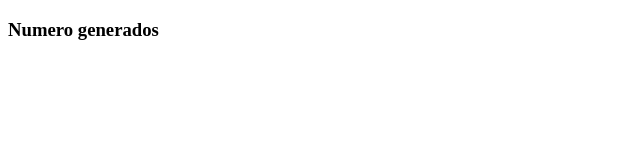
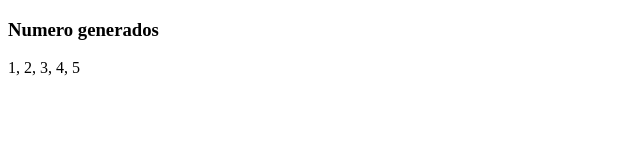
Before and after one commit to DevJohanAdrian/angular-boilerplate-examples, an Angular app: page /range in a window 1280 px wide. Shown: the top 160 px of the page, without its empty margins (0-640 px from the left). Built offline with nearby package versions, Linux system fonts and the light colour scheme.

Commit message:
feat: range operatorrxjs

```diff
--- a/src/app/examples/rxjs/operators/range/range.component.ts
+++ b/src/app/examples/rxjs/operators/range/range.component.ts
@@ -1,14 +1,20 @@
 import { ChangeDetectionStrategy, Component, signal } from '@angular/core';
+import { range } from 'rxjs';
 
 @Component({
   selector: 'app-range',
   imports: [],
   template: `<h3>Numero generados</h3>
-  <p></p>
+  <p>{{ numeros().join(', ')}}</p>
   `,
   changeDetection: ChangeDetectionStrategy.OnPush,
 })
 // Mostrar una lista numerada del 1 al 5 generada reactivamente.
 export class RangeComponent {
   numeros = signal<number[]>([]);
+
+  constructor (){
+
+    range(1,5).subscribe( val => { this.numeros.update(arr => [...arr, val]) } );
+  }
 }
```
